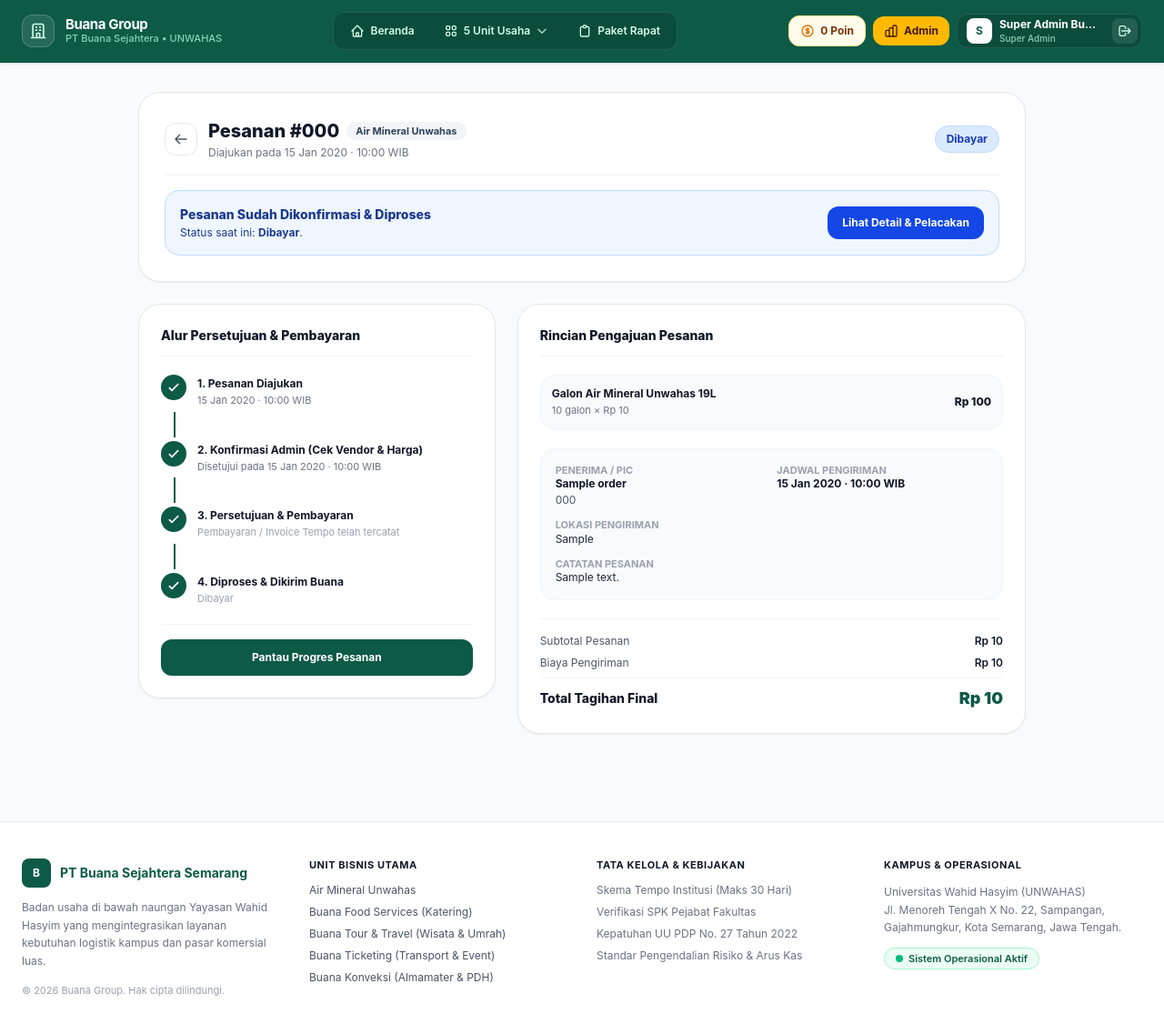
After one commit to Krisspppgt/buana_group, a Laravel app: page /pesanan/000/menunggu-konfirmasi in a window 1280 px wide. The commit adds this page. Shown: the whole page at 91% size. Run offline with Laravel 12, Linux system fonts and the light colour scheme; a user stored in the database is signed in; data comes from the database, SQL or seed files in the repository; tables that the repository leaves empty hold one stand-in row (values such as "Sample post"); style sheets or scripts are compiled from the project's sources; some libraries are stand-ins or nearby versions.

Commit message:
alur pembayaran

```diff
--- a/app/Enums/OrderStatus.php
+++ b/app/Enums/OrderStatus.php
@@ -4,16 +4,18 @@ namespace App\Enums;
 
 enum OrderStatus: int
 {
-    case Pending = 0;     // menunggu bayar
+    case Pending = 0;               // menunggu bayar (siap dibayar)
     case Paid = 1;
     case Processing = 2;
     case Shipped = 3;
     case Done = 4;
+    case WaitingConfirmation = 5;   // borongan: menunggu konfirmasi admin sebelum bayar
     case Cancelled = 9;
 
     public function label(): string
     {
         return match ($this) {
+            self::WaitingConfirmation => 'Menunggu Konfirmasi Admin',
             self::Pending => 'Menunggu Pembayaran',
             self::Paid => 'Dibayar',
             self::Processing => 'Diproses',
--- /dev/null
+++ b/app/Http/Controllers/OrderConfirmationController.php
@@ -0,0 +1,52 @@
+<?php
+
+namespace App\Http\Controllers;
+
+use App\Enums\OrderStatus;
+use App\Models\Order;
+use Illuminate\Http\RedirectResponse;
+use Illuminate\Http\Request;
+use Illuminate\View\View;
+
+class OrderConfirmationController extends Controller
+{
+    /**
+     * Menampilkan halaman Menunggu Konfirmasi Admin (atau status siap bayar setelah disetujui).
+     */
+    public function show(Request $request, string $code): View
+    {
+        $user = $request->user();
+
+        $order = Order::with(['items.product', 'payments', 'user'])
+            ->where('code', $code)
+            ->when(! $user->isAdmin() && ! $user->isStaff(), fn ($q) => $q->where('user_id', $user->id))
+            ->firstOrFail();
+
+        return view('order.waiting-confirmation', compact('order', 'user'));
+    }
+
+    /**
+     * Membatalkan pesanan borongan selama masih berstatus Menunggu Konfirmasi Admin.
+     */
+    public function cancel(Request $request, string $code): RedirectResponse
+    {
+        $user = $request->user();
+
+        $order = Order::where('code', $code)
+            ->when(! $user->isAdmin() && ! $user->isStaff(), fn ($q) => $q->where('user_id', $user->id))
+            ->firstOrFail();
+
+        if ($order->status !== OrderStatus::WaitingConfirmation) {
+            return back()->withErrors([
+                'order' => 'Pesanan hanya dapat dibatalkan saat masih menunggu konfirmasi admin.',
+            ]);
+        }
+
+        $order->update([
+            'status' => OrderStatus::Cancelled,
+            'admin_note' => 'Dibatalkan oleh pemesan sebelum konfirmasi admin.',
+        ]);
+
+        return back()->with('success', "Pesanan #{$order->code} berhasil dibatalkan.");
+    }
+}
--- a/app/Models/Order.php
+++ b/app/Models/Order.php
@@ -16,6 +16,7 @@ class Order extends Model
         'code', 'user_id', 'unit', 'status', 'subtotal', 'ship_fee',
         'points_redeemed', 'total', 'points_earned',
         'ship_name', 'ship_phone', 'ship_addr', 'note', 'send_at',
+        'confirmed_at', 'admin_note',
     ];
 
     protected static function booted(): void
@@ -46,6 +47,7 @@ class Order extends Model
             'unit' => Unit::class,
             'status' => OrderStatus::class,
             'send_at' => 'datetime',
+            'confirmed_at' => 'datetime',
         ];
     }
 
--- /dev/null
+++ b/resources/views/order/waiting-confirmation.blade.php
@@ -0,0 +1,339 @@
+@extends('layouts.app')
+@section('title', 'Menunggu Konfirmasi Admin - #' . $order->code)
+
+@section('content')
+@php
+    $isWaiting = $order->status === \App\Enums\OrderStatus::WaitingConfirmation;
+    $isReadyToPay = $order->status === \App\Enums\OrderStatus::Pending;
+    $isCancelled = $order->status === \App\Enums\OrderStatus::Cancelled;
+    $isInProgressOrDone = in_array($order->status, [
+        \App\Enums\OrderStatus::Paid,
+        \App\Enums\OrderStatus::Processing,
+        \App\Enums\OrderStatus::Shipped,
+        \App\Enums\OrderStatus::Done,
+    ], true);
+
+    $unitDetailRoute = match ($order->unit) {
+        \App\Enums\Unit::Air => route('water.show', $order->code),
+        \App\Enums\Unit::Food => route('food.show', $order->code),
+        \App\Enums\Unit::Konveksi => route('konveksi.tracking', $order->code),
+        default => route('payment.checkout', $order->code),
+    };
+
+    $badgeClass = match ($order->status) {
+        \App\Enums\OrderStatus::WaitingConfirmation => 'bg-amber-100 text-amber-800 border-amber-200',
+        \App\Enums\OrderStatus::Pending => 'bg-emerald-100 text-emerald-800 border-emerald-200',
+        \App\Enums\OrderStatus::Cancelled => 'bg-red-100 text-red-800 border-red-200',
+        default => 'bg-blue-100 text-blue-800 border-blue-200',
+    };
+@endphp
+
+<div class="max-w-5xl mx-auto space-y-6">
+    {{-- Header Status Card --}}
+    <div class="bg-white border border-gray-200 rounded-3xl p-5 sm:p-7 shadow-xs">
+        <div class="flex flex-wrap items-center justify-between gap-3 pb-4 border-b border-gray-100">
+            <div class="flex items-center gap-3">
+                <a href="{{ route('home') }}" class="w-9 h-9 rounded-xl border border-gray-200 flex items-center justify-center text-gray-600 hover:bg-gray-50 transition" title="Kembali ke Beranda">
+                    <svg class="w-4 h-4" fill="none" stroke="currentColor" stroke-width="2.2" viewBox="0 0 24 24">
+                        <path stroke-linecap="round" stroke-linejoin="round" d="M10 19l-7-7m0 0l7-7m-7 7h18"/>
+                    </svg>
+                </a>
+                <div>
+                    <div class="flex flex-wrap items-center gap-2">
+                        <h1 class="text-lg sm:text-xl font-extrabold text-gray-900">Pesanan #{{ $order->code }}</h1>
+                        <span class="px-2.5 py-0.5 rounded-full bg-slate-100 text-slate-700 text-[11px] font-bold">
+                            {{ $order->unit->label() }}
+                        </span>
+                    </div>
+                    <p class="text-xs text-gray-500 mt-0.5">
+                        Diajukan pada {{ $order->created_at?->format('d M Y · H:i') }} WIB
+                    </p>
+                </div>
+            </div>
+
+            <span class="px-3 py-1.5 rounded-full border text-xs font-bold {{ $badgeClass }}">
+                {{ $order->status->label() }}
+            </span>
+        </div>
+
+        @if (session('success'))
+            <div class="mt-4 p-3.5 rounded-2xl bg-emerald-50 border border-emerald-200 text-emerald-800 text-xs font-semibold">
+                {{ session('success') }}
+            </div>
+        @endif
+
+        @if (session('info'))
+            <div class="mt-4 p-3.5 rounded-2xl bg-amber-50 border border-amber-200 text-amber-900 text-xs font-semibold">
+                {{ session('info') }}
+            </div>
+        @endif
+
+        @if ($errors->any())
+            <div class="mt-4 p-3.5 rounded-2xl bg-red-50 border border-red-200 text-red-700 text-xs font-semibold space-y-1">
+                @foreach ($errors->all() as $error)
+                    <div>• {{ $error }}</div>
+                @endforeach
+            </div>
+        @endif
+
+        {{-- Status Callout --}}
+        @if ($isWaiting)
+            <div class="mt-4 p-4 rounded-2xl bg-amber-50 border border-amber-200 flex items-start gap-3">
+                <div class="w-9 h-9 rounded-xl bg-amber-100 text-amber-700 flex items-center justify-center shrink-0">
+                    <svg class="w-5 h-5" fill="none" stroke="currentColor" stroke-width="2" viewBox="0 0 24 24">
+                        <path stroke-linecap="round" stroke-linejoin="round" d="M12 8v4l3 3m6-3a9 9 0 11-18 0 9 9 0 0118 0z"/>
+                    </svg>
+                </div>
+                <div class="text-xs text-amber-900 space-y-1">
+                    <div class="font-extrabold text-sm">Menunggu Pemeriksaan &amp; Konfirmasi Admin</div>
+                    <p class="leading-relaxed">
+                        Karena pesanan ini termasuk kategori <b>borongan / skala besar</b>, tim admin Buana Group sedang memeriksa ketersediaan stok, kapasitas vendor, dan biaya pengiriman final. Tombol pembayaran akan aktif otomatis setelah pesanan disetujui (estimasi maks. 1x24 jam).
+                    </p>
+                </div>
+            </div>
+        @elseif ($isReadyToPay)
+            <div class="mt-4 p-4 rounded-2xl bg-emerald-50 border border-emerald-200 flex flex-col sm:flex-row sm:items-center justify-between gap-3">
+                <div class="text-xs text-emerald-900 space-y-1">
+                    <div class="font-extrabold text-sm">Pesanan Dikonfirmasi Admin — Siap Dibayar</div>
+                    <p>
+                        Kapasitas &amp; harga final telah dikonfirmasi{{ $order->confirmed_at ? ' pada '.$order->confirmed_at->format('d M Y, H:i').' WIB' : '' }}. Silakan tinjau rincian biaya di bawah lalu lanjutkan ke pembayaran.
+                    </p>
+                    @if ($order->admin_note)
+                        <p class="font-semibold text-emerald-800">Catatan Admin: "{{ $order->admin_note }}"</p>
+                    @endif
+                </div>
+                <a href="{{ route('payment.checkout', $order->code) }}" class="px-5 py-3 rounded-xl bg-[#0D5A47] hover:bg-[#094234] text-white font-bold text-xs shadow-sm transition text-center shrink-0">
+                    Lanjut ke Pembayaran
+                </a>
+            </div>
+        @elseif ($isCancelled)
+            <div class="mt-4 p-4 rounded-2xl bg-red-50 border border-red-200 text-xs text-red-900 space-y-1">
+                <div class="font-extrabold text-sm">Pesanan Dibatalkan</div>
+                <p>{{ $order->admin_note ?: 'Pesanan ini telah dibatalkan sebelum tahap pembayaran.' }}</p>
+            </div>
+        @else
+            <div class="mt-4 p-4 rounded-2xl bg-blue-50 border border-blue-200 flex flex-col sm:flex-row sm:items-center justify-between gap-3">
+                <div class="text-xs text-blue-900">
+                    <div class="font-extrabold text-sm">Pesanan Sudah Dikonfirmasi &amp; Diproses</div>
+                    <p class="mt-0.5">Status saat ini: <b>{{ $order->status->label() }}</b>.</p>
+                </div>
+                <a href="{{ $unitDetailRoute }}" class="px-4 py-2.5 rounded-xl bg-blue-700 hover:bg-blue-800 text-white font-bold text-xs transition text-center shrink-0">
+                    Lihat Detail &amp; Pelacakan
+                </a>
+            </div>
+        @endif
+    </div>
+
+    <div class="grid grid-cols-1 lg:grid-cols-12 gap-6 items-start">
+        {{-- Kolom Kiri: Timeline Stepper (Sesuai Mockup PDF Slide 8 & 10) --}}
+        <div class="lg:col-span-5 bg-white border border-gray-200 rounded-3xl p-5 sm:p-6 shadow-xs space-y-5">
+            <h2 class="text-sm font-extrabold text-gray-900 pb-3 border-b border-gray-100">Alur Persetujuan &amp; Pembayaran</h2>
+
+            <div class="space-y-0">
+                {{-- Step 1: Pesanan Diajukan --}}
+                <div class="flex items-start gap-3">
+                    <div class="w-7 h-7 rounded-full bg-[#0D5A47] text-white flex items-center justify-center shrink-0">
+                        <svg class="w-4 h-4" fill="none" stroke="currentColor" stroke-width="2.5" viewBox="0 0 24 24">
+                            <path stroke-linecap="round" stroke-linejoin="round" d="M5 13l4 4L19 7"/>
+                        </svg>
+                    </div>
+                    <div class="pt-0.5">
+                        <div class="text-xs font-bold text-gray-900">1. Pesanan Diajukan</div>
+                        <div class="text-[11px] text-gray-500 mt-0.5">{{ $order->created_at?->format('d M Y · H:i') }} WIB</div>
+                    </div>
+                </div>
+
+                <div class="w-0.5 h-7 {{ $isWaiting || $isReadyToPay || $isInProgressOrDone ? 'bg-[#0D5A47]' : 'bg-gray-200' }} ml-3.5 my-1"></div>
+
+                {{-- Step 2: Konfirmasi Admin --}}
+                <div class="flex items-start gap-3">
+                    @if ($isReadyToPay || $isInProgressOrDone)
+                        <div class="w-7 h-7 rounded-full bg-[#0D5A47] text-white flex items-center justify-center shrink-0">
+                            <svg class="w-4 h-4" fill="none" stroke="currentColor" stroke-width="2.5" viewBox="0 0 24 24">
+                                <path stroke-linecap="round" stroke-linejoin="round" d="M5 13l4 4L19 7"/>
+                            </svg>
+                        </div>
+                    @elseif ($isWaiting)
+                        <div class="w-7 h-7 rounded-full border-2 border-amber-500 bg-amber-50 flex items-center justify-center shrink-0">
+                            <div class="w-2.5 h-2.5 rounded-full bg-amber-500"></div>
+                        </div>
+                    @else
+                        <div class="w-7 h-7 rounded-full border-2 border-red-300 bg-red-50 flex items-center justify-center shrink-0 text-red-600 text-xs font-bold">✕</div>
+                    @endif
+                    <div class="pt-0.5">
+                        <div class="text-xs font-bold {{ $isWaiting ? 'text-amber-800' : 'text-gray-900' }}">
+                            2. Konfirmasi Admin (Cek Vendor &amp; Harga)
+                        </div>
+                        <div class="text-[11px] text-gray-500 mt-0.5">
+                            @if ($isWaiting)
+                                Menunggu pemeriksaan kapasitas vendor &amp; harga final oleh admin
+                            @elseif ($isCancelled)
+                                Pesanan dibatalkan sebelum disetujui
+                            @else
+                                Disetujui{{ $order->confirmed_at ? ' pada '.$order->confirmed_at->format('d M Y · H:i').' WIB' : '' }}
+                            @endif
+                        </div>
+                    </div>
+                </div>
+
+                <div class="w-0.5 h-7 {{ $isReadyToPay || $isInProgressOrDone ? 'bg-[#0D5A47]' : 'bg-gray-200' }} ml-3.5 my-1"></div>
+
+                {{-- Step 3: Pembayaran --}}
+                <div class="flex items-start gap-3">
+                    @if ($isInProgressOrDone)
+                        <div class="w-7 h-7 rounded-full bg-[#0D5A47] text-white flex items-center justify-center shrink-0">
+                            <svg class="w-4 h-4" fill="none" stroke="currentColor" stroke-width="2.5" viewBox="0 0 24 24">
+                                <path stroke-linecap="round" stroke-linejoin="round" d="M5 13l4 4L19 7"/>
+                            </svg>
+                        </div>
+                    @elseif ($isReadyToPay)
+                        <div class="w-7 h-7 rounded-full border-2 border-[#0D5A47] bg-emerald-50 flex items-center justify-center shrink-0">
+                            <div class="w-2.5 h-2.5 rounded-full bg-[#0D5A47]"></div>
+                        </div>
+                    @else
+                        <div class="w-7 h-7 rounded-full border-2 border-gray-300 bg-white shrink-0"></div>
+                    @endif
+                    <div class="pt-0.5">
+                        <div class="text-xs font-bold {{ $isReadyToPay || $isInProgressOrDone ? 'text-gray-900' : 'text-gray-400' }}">
+                            3. Persetujuan &amp; Pembayaran
+                        </div>
+                        <div class="text-[11px] {{ $isReadyToPay ? 'text-emerald-700 font-semibold' : 'text-gray-400' }} mt-0.5">
+                            @if ($isReadyToPay)
+                                Terbuka — silakan pilih QRIS, VA, E-Wallet, atau Tempo Disetujui
+                            @elseif ($isInProgressOrDone)
+                                Pembayaran / Invoice Tempo telah tercatat
+                            @else
+                                Dibuka setelah admin mengonfirmasi pesanan
+                            @endif
+                        </div>
+                    </div>
+                </div>
+
+                <div class="w-0.5 h-7 {{ $isInProgressOrDone ? 'bg-[#0D5A47]' : 'bg-gray-200' }} ml-3.5 my-1"></div>
+
+                {{-- Step 4: Diproses Buana --}}
+                <div class="flex items-start gap-3">
+                    @if ($isInProgressOrDone)
+                        <div class="w-7 h-7 rounded-full bg-[#0D5A47] text-white flex items-center justify-center shrink-0">
+                            <svg class="w-4 h-4" fill="none" stroke="currentColor" stroke-width="2.5" viewBox="0 0 24 24">
+                                <path stroke-linecap="round" stroke-linejoin="round" d="M5 13l4 4L19 7"/>
+                            </svg>
+                        </div>
+                    @else
+                        <div class="w-7 h-7 rounded-full border-2 border-gray-300 bg-white shrink-0"></div>
+                    @endif
+                    <div class="pt-0.5">
+                        <div class="text-xs font-bold {{ $isInProgressOrDone ? 'text-gray-900' : 'text-gray-400' }}">
+                            4. Diproses &amp; Dikirim Buana
+                        </div>
+                        <div class="text-[11px] text-gray-400 mt-0.5">
+                            {{ $isInProgressOrDone ? $order->status->label() : 'Diproses setelah pembayaran diselesaikan' }}
+                        </div>
+                    </div>
+                </div>
+            </div>
+
+            {{-- Tombol Aksi --}}
+            <div class="pt-4 border-t border-gray-100 space-y-2.5">
+                @if ($isWaiting)
+                    <button type="button" disabled class="w-full py-3 px-4 rounded-xl bg-gray-100 text-gray-400 font-bold text-xs cursor-not-allowed">
+                        Pembayaran Terkunci (Menunggu Konfirmasi Admin)
+                    </button>
+
+                    <div class="grid grid-cols-1 sm:grid-cols-2 gap-2">
+                        <a href="https://wa.me/6281234567890?text={{ urlencode("Halo Admin Buana Group, mohon konfirmasi pesanan borongan #{$order->code}.") }}" target="_blank" rel="noopener noreferrer" class="py-2.5 px-3 rounded-xl border border-emerald-300 text-emerald-800 hover:bg-emerald-50 font-bold text-xs text-center transition">
+                            Hubungi Admin (WA)
+                        </a>
+
+                        <form method="POST" action="{{ route('order.cancel-waiting', $order->code) }}" onsubmit="return confirm('Batalkan pengajuan pesanan #{{ $order->code }}?');">
+                            @csrf
+                            <button type="submit" class="w-full py-2.5 px-3 rounded-xl border border-red-200 text-red-700 hover:bg-red-50 font-bold text-xs transition cursor-pointer">
+                                Batalkan Pesanan
+                            </button>
+                        </form>
+                    </div>
+                @elseif ($isReadyToPay)
+                    <a href="{{ route('payment.checkout', $order->code) }}" class="block w-full py-3 px-4 rounded-xl bg-[#0D5A47] hover:bg-[#094234] text-white font-bold text-xs text-center shadow-sm transition">
+                        Lanjut ke Pembayaran
+                    </a>
+                @elseif ($isInProgressOrDone)
+                    <a href="{{ $unitDetailRoute }}" class="block w-full py-3 px-4 rounded-xl bg-[#0D5A47] hover:bg-[#094234] text-white font-bold text-xs text-center shadow-sm transition">
+                        Pantau Progres Pesanan
+                    </a>
+                @endif
+            </div>
+        </div>
+
+        {{-- Kolom Kanan: Rincian Pesanan & Pengiriman --}}
+        <div class="lg:col-span-7 bg-white border border-gray-200 rounded-3xl p-5 sm:p-6 shadow-xs space-y-5">
+            <h2 class="text-sm font-extrabold text-gray-900 pb-3 border-b border-gray-100">Rincian Pengajuan Pesanan</h2>
+
+            {{-- Daftar Item --}}
+            <div class="space-y-3">
+                @forelse ($order->items as $item)
+                    <div class="flex items-center justify-between gap-3 p-3 rounded-2xl bg-slate-50 border border-slate-100">
+                        <div>
+                            <div class="text-xs font-bold text-gray-900">{{ $item->product?->name ?? 'Produk Buana' }}</div>
+                            <div class="text-[11px] text-gray-500 mt-0.5">
+                                {{ number_format($item->qty, 0, ',', '.') }} {{ $item->product?->uom ?? 'unit' }} &times; Rp {{ number_format($item->price, 0, ',', '.') }}
+                            </div>
+                        </div>
+                        <div class="text-xs font-extrabold text-gray-900 shrink-0">
+                            Rp {{ number_format($item->qty * $item->price, 0, ',', '.') }}
+                        </div>
+                    </div>
+                @empty
+                    <div class="p-3 rounded-2xl bg-slate-50 text-xs text-gray-500">
+                        {{ $order->note ?: 'Pesanan layanan Buana Group' }}
+                    </div>
+                @endforelse
+            </div>
+
+            {{-- Info Pengiriman --}}
+            <div class="grid grid-cols-1 sm:grid-cols-2 gap-3 p-4 rounded-2xl bg-slate-50 border border-slate-100 text-xs">
+                <div>
+                    <span class="text-[11px] text-gray-400 font-bold uppercase block">Penerima / PIC</span>
+                    <span class="font-bold text-gray-900">{{ $order->ship_name }}</span>
+                    <span class="block text-gray-600 mt-0.5">{{ $order->ship_phone }}</span>
+                </div>
+                <div>
+                    <span class="text-[11px] text-gray-400 font-bold uppercase block">Jadwal Pengiriman</span>
+                    <span class="font-bold text-gray-900">{{ $order->send_at?->format('d M Y · H:i') ?? 'Segera dijadwalkan' }} WIB</span>
+                </div>
+                <div class="sm:col-span-2">
+                    <span class="text-[11px] text-gray-400 font-bold uppercase block">Lokasi Pengiriman</span>
+                    <span class="text-gray-800">{{ $order->ship_addr }}</span>
+                </div>
+                @if ($order->note)
+                    <div class="sm:col-span-2">
+                        <span class="text-[11px] text-gray-400 font-bold uppercase block">Catatan Pesanan</span>
+                        <span class="text-gray-800">{{ $order->note }}</span>
+                    </div>
+                @endif
+            </div>
+
+            {{-- Ringkasan Biaya --}}
+            <div class="border-t border-gray-100 pt-4 space-y-2 text-xs">
+                <div class="flex justify-between text-gray-600">
+                    <span>Subtotal Pesanan</span>
+                    <span class="font-semibold text-gray-900">Rp {{ number_format($order->subtotal, 0, ',', '.') }}</span>
+                </div>
+                <div class="flex justify-between text-gray-600">
+                    <span>Biaya Pengiriman</span>
+                    <span class="font-semibold text-gray-900">
+                        {{ $order->ship_fee > 0 ? 'Rp '.number_format($order->ship_fee, 0, ',', '.') : 'Gratis / Sesuai Konfirmasi' }}
+                    </span>
+                </div>
+                <div class="flex justify-between items-center pt-2 border-t border-gray-100">
+                    <span class="text-sm font-extrabold text-gray-900">
+                        {{ $isWaiting ? 'Estimasi Total Tagihan' : 'Total Tagihan Final' }}
+                    </span>
+                    <span class="text-lg font-black text-[#0D5A47]">
+                        Rp {{ number_format($order->total, 0, ',', '.') }}
+                    </span>
+                </div>
+            </div>
+        </div>
+    </div>
+</div>
+@endsection
--- a/routes/web.php
+++ b/routes/web.php
@@ -4,6 +4,7 @@ use App\Http\Controllers\AccountController;
 use App\Http\Controllers\AuthController;
 use App\Http\Controllers\FoodServiceController;
 use App\Http\Controllers\KonveksiController;
+use App\Http\Controllers\OrderConfirmationController;
 use App\Http\Controllers\PasswordResetController;
 use App\Http\Controllers\PaymentController;
 use App\Http\Controllers\TicketingController;
@@ -125,6 +126,12 @@ Route::middleware('auth')->group(function () {
         Route::post('/tracking/{code}/stage', [KonveksiController::class, 'updateStage'])->name('tracking.stage');
     });
 
+    // Halaman Menunggu Konfirmasi Admin (Pesanan Borongan / B2B sebelum pembayaran)
+    Route::get('/pesanan/{code}/menunggu-konfirmasi', [OrderConfirmationController::class, 'show'])
+        ->name('order.waiting-confirmation');
+    Route::post('/pesanan/{code}/batalkan', [OrderConfirmationController::class, 'cancel'])
+        ->name('order.cancel-waiting');
+
     // Fitur Pendukung Ekosistem: Payment Gateway Terpadu & Buana Loyalty Points
     Route::get('/pembayaran/{code}', [PaymentController::class, 'checkout'])->name('payment.checkout');
     Route::post('/pembayaran/{code}', [PaymentController::class, 'process'])->name('payment.process');
```
Also changed, not shown: app/Filament/Resources/Orders/OrderResource.php (+75 -0 lines), app/Http/Controllers/FoodServiceController.php (+19 -3 lines), app/Http/Controllers/PaymentController.php (+31 -1 lines), app/Http/Controllers/WaterOrderController.php (+14 -4 lines), resources/views/food/show.blade.php (+11 -1 lines), resources/views/water/track.blade.php (+11 -1 lines), tests/Feature/BulkOrderConfirmationTest.php (added, +158 -0 lines), tests/Feature/FoodServiceTest.php (+3 -1 lines), tests/Feature/WaterOrderTest.php (+2 -1 lines), database/migrations/2026_11_20_030626_add_confirmation_fields_to_orders_table.php (added).
